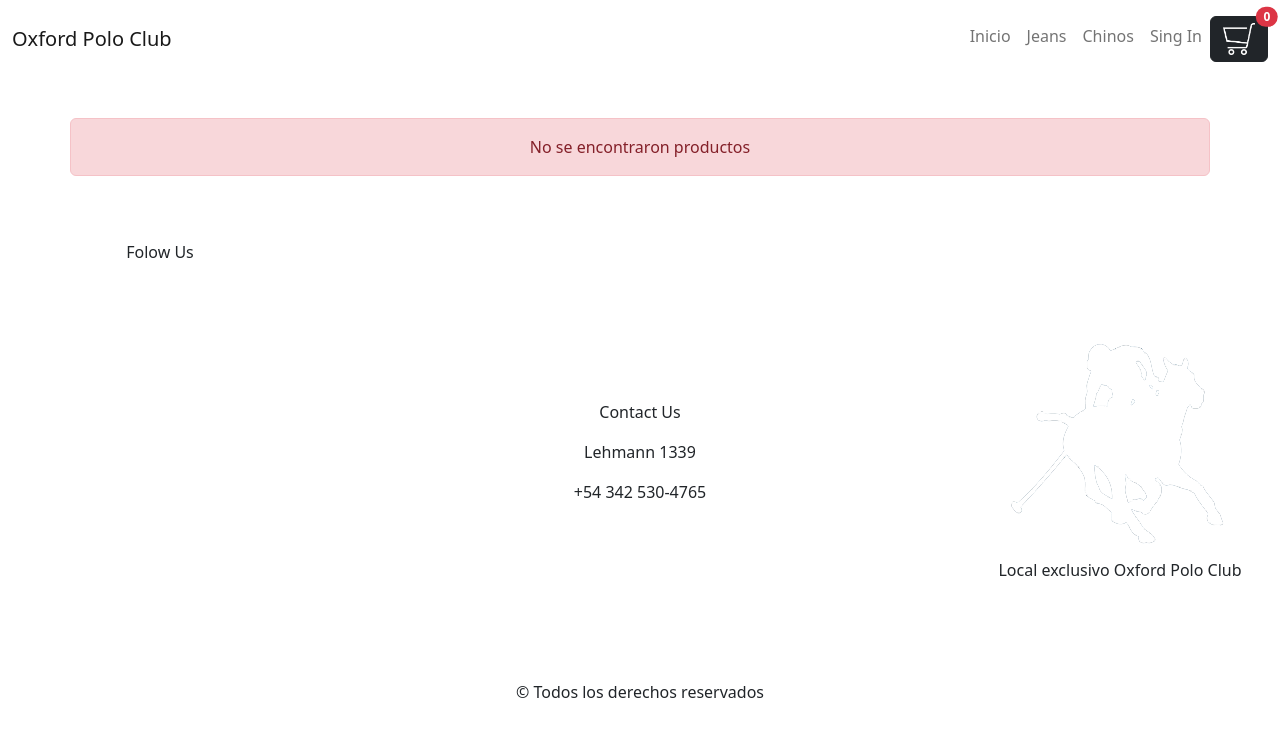
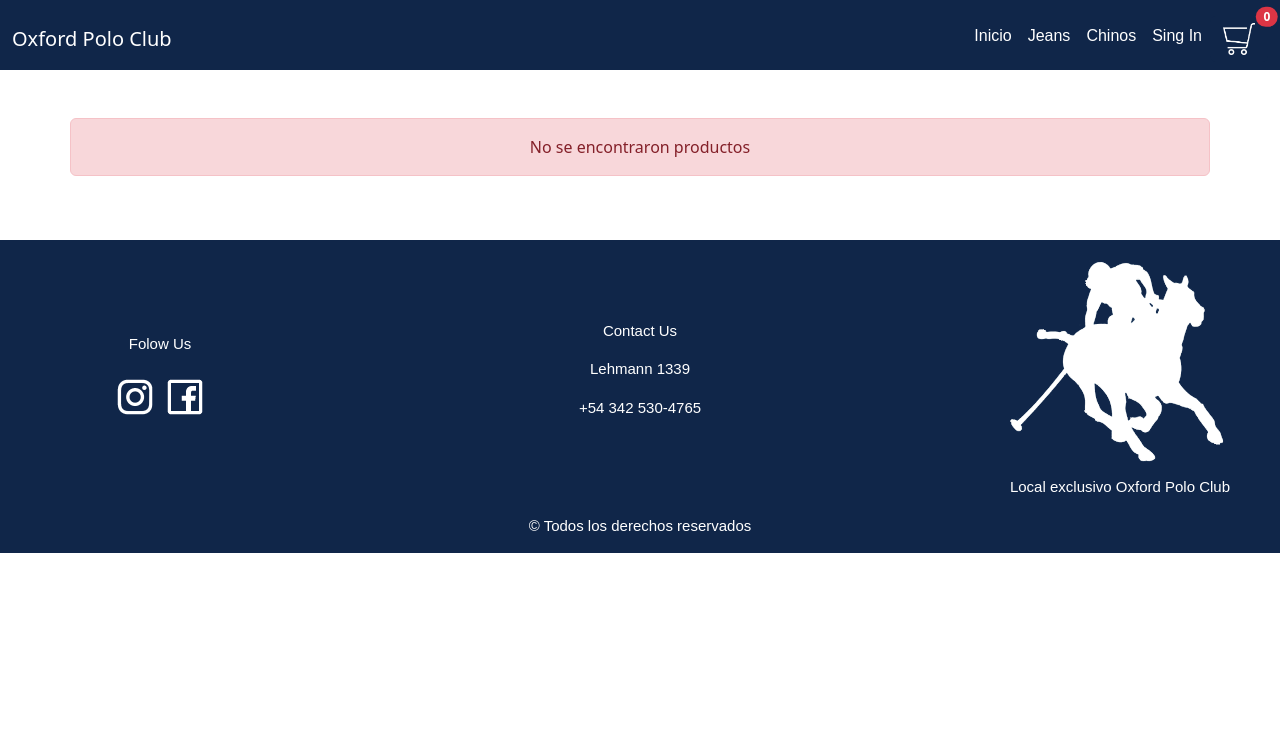
Before and after one commit to FernandezGuillermo/PreEntrega-Fernandez, a React (Create React App) app: page /cart in a window 1280 px wide. Shown: the top 736 px of the page. Built offline with nearby package versions, Linux system fonts and the light colour scheme.

Commit message:
mods navBar

```diff
--- a/src/App.css
+++ b/src/App.css
@@ -1,7 +1,123 @@
-.nav-item{
-  background-color: aqua;
+.navbar{
+  background-color: rgba(16, 38, 73, 1);
+}
+
+a.nav-link{
+  color:white;
+  font-family: 'Manrope', sans-serif;
+}
+
+a.nav-link:hover{
+  color:#9d0703;
+}
+
+a.navbar-brand{
+  color: white;
+}
+
+a.navbar-brand:hover{
+  color: #9d0703;
+}
+
+.navbar-toggler{
+  background-color: white;
+}
+
+.cart-btn{
+  background-color: rgba(16, 38, 73, 1);;
+}
+
+.cart-btn:hover{
+  background-color: #9d0703;
+}
+
+.portada{
+  width: 100%;
+  background-color: #9d0703;
+}
+
+.text-marca{
+  font-family: 'Manrope', sans-serif;
+  color: white;
+  font-size: 3rem;
+}
+
+.text-portada{
+  font-family: 'Caveat', cursive;
+  color: white;
+  font-size: 2rem;
+}
+
+.img-portada-1{
+  max-height: auto;
+  width: 100%;
+}
+
+.img-portada-2{
+  max-height: auto;
+  width: 100%;
+}
+
+.img-portada-3{
+  max-height: auto;
+  width: 100%;
 }
 
 .footer{
   background-color: rgba(16, 38, 73, 1);
 }
+
+.footer-logo{
+  height: 70%;
+}
+
+.footer__text{
+  color: white;
+  font-size: 15px;
+  font-family: 'Manrope', sans-serif;
+}
+
+.footer-text-logo{
+  color: white;
+  font-size: 15px;
+  font-family: 'Manrope', sans-serif;
+}
+
+.footer__direccion{
+  color: white;
+}
+
+.footer__tel{
+  color: white;
+}
+
+.footer__instagram{
+  height: 50px;
+}
+
+.footer__facebook{
+  height: 50px;
+}
+
+.footer__ubicacion{
+  height: 40px;
+}
+
+.footer__cel{
+  height: 40px;
+}
+
+.img-polo-signIn{
+  height: auto;
+  width: 100%;
+}
+
+
+.btn-cart{
+  background-color:  rgba(16, 38, 73, 1);
+  color: white;
+}
+
+.img-item{
+  height: auto;
+}
--- a/src/App.jsx
+++ b/src/App.jsx
@@ -9,6 +9,8 @@
 import {BrowserRouter,Routes,Route} from "react-router-dom";
 import SingInConteiner from "./components/SingInConteiner";
 import CartContextProvider from "./context/CartContext";
+import Portada from "./components/Portada";
+import './App.css';
 
 
 const App = () =>{
@@ -17,7 +19,7 @@
     <BrowserRouter>
       <NavBar/>
         <Routes>
-            <Route path={"/"} element={<ItemListConteiner/>} />
+            <Route path={"/"} element={<Portada/>} />
             <Route path={"/category/:id"} element={<ItemListConteiner/>} />
             <Route path={"/item/:id"} element={<ItemDetailConteiner/>} />
             <Route path={"/signIn"} element={<SingInConteiner/>} />
--- a/src/components/Cart.jsx
+++ b/src/components/Cart.jsx
@@ -43,7 +43,7 @@
                                 <td  colSpan={2} >&nbsp;</td>
                                 <td className="text-end">Total a pagar :</td>
                                 <td>${sumTotal()}</td>
-                                <td><Link to={"/checkOut"} className="btn btn-dark">Finalizar la compra</Link></td>
+                                <td><Link to={"/checkOut"} className="btn btn-cart">Finalizar la compra</Link></td>
                             </tr>
                         </tbody>
                     </table>
--- a/src/components/CartWidget.jsx
+++ b/src/components/CartWidget.jsx
@@ -7,7 +7,7 @@
     const {cartTotal} = useContext(CartContext);
     return(
         <div>
-            <Link to={"/cart"} className="btn btn-dark position-relative">
+            <Link to={"/cart"} className="cart-btn btn position-relative">
                 <img src="images/img-carrito.png" alt="Carrito" width="32" />
                 <span className="position-absolute top-0 start-100 translate-middle badge rounded-pill bg-danger">{cartTotal()}</span>
             </Link>
--- a/src/components/CheckOut.jsx
+++ b/src/components/CheckOut.jsx
@@ -2,7 +2,7 @@
 import { CartContext } from "../context/CartContext";
 import { useContext } from "react";
 import { useState } from "react";
-import { getFirestore,collection,addDoc, writeBatch} from "firebase/firestore";
+import { getFirestore,collection,addDoc} from "firebase/firestore";
 
 
 const CheckOut = () =>{
@@ -28,17 +28,13 @@
                 console.log(data.id);
                 setOrderId(data.id);
 
-        //const batch = writeBatch(db);
-        //const updateOrder = doc(db,"orders",data.id);
-        //batch.update()
-
                 clear();
             });
         });
     }
 
     return(
-        <div className="container">
+        <div className="container checkOut m-6">
             <div className="row my-5">
                 <div className="col-md-6">
                     <form>
--- a/src/components/ItemDetail.jsx
+++ b/src/components/ItemDetail.jsx
@@ -18,9 +18,9 @@
     return (
         <div className="row">
         <div className="col-md-4 offset-md-2">
-            <img src={item.img} alt={item.nombre} className="img-fluid" />
+            <img src={item.img} alt={item.nombre} className="img-fluid img-item my-auto" />
         </div>
-        <div className="col-md-4">
+        <div className="col-md-4 my-auto">
             <h1>{item.nombre}</h1>
             <p>{item.descripcion}</p>
             <p><b>${item.precio}</b></p>
--- a/src/components/ItemDetailConteiner.jsx
+++ b/src/components/ItemDetailConteiner.jsx
@@ -25,7 +25,7 @@
 
     return(
 
-        <div>
+        <div className="m-5">
             <ItemDetail item={item}/>
         </div>
     )
--- a/src/components/ItemListConteiner.jsx
+++ b/src/components/ItemListConteiner.jsx
@@ -1,11 +1,8 @@
 import React, { useState } from "react";
 import { useParams } from "react-router-dom";
-import { products } from '../utils/products';
 import { useEffect } from "react";
 import {ItemList} from '../components/ItemList';
-import { addDoc, getFirestore ,collection, getDocs, query, where} from "firebase/firestore";
-
-
+import { getFirestore ,collection, getDocs, query, where} from "firebase/firestore";
 
 
 const ItemListConteiner = () =>{
--- a/src/components/NavBar.jsx
+++ b/src/components/NavBar.jsx
@@ -3,8 +3,16 @@
 import { Link,NavLink } from "react-router-dom";
 
 const NavBar = () =>{
+
+    const navLinkStyles = ({isActive}) =>{
+        return{
+            fontWeight: isActive ? 'bold' : 'normal',
+            color: isActive ? 'white' : 'white',
+        }
+    }
+
     return(
-        <div>
+        <div className="Nav">
             <nav className="navbar navbar-expand-lg bg-oscuro">
             <div className="container-fluid mt-2">
             <Link className="navbar-brand" to={"/"}>Oxford Polo Club</Link>
@@ -14,16 +22,16 @@
             <div className="collapse navbar-collapse" id="navbarSupportedContent">
                 <ul className="navbar-nav ms-auto">
                 <li className="nav-item">
-                    <NavLink className="nav-link" to={"/"}>Inicio</NavLink>
+                    <NavLink style={navLinkStyles} className="nav-link" to={"/"}>Inicio</NavLink>
                 </li>
                 <li className="nav-item">
-                    <NavLink className="nav-link" to={"/category/jeans"}>Jeans</NavLink>
+                    <NavLink style={navLinkStyles} className="nav-link" to={"/category/jeans"}>Jeans</NavLink>
                 </li>
                 <li className="nav-item">
-                    <NavLink className="nav-link" to={"/category/chino"}>Chinos</NavLink>
+                    <NavLink style={navLinkStyles} className="nav-link" to={"/category/chino"}>Chinos</NavLink>
                 </li>
                 <li className="nav-item">
-                    <NavLink className="nav-link" to={"/signIn"}>Sing In</NavLink>
+                    <NavLink style={navLinkStyles} className="nav-link" to={"/signIn"}>Sing In</NavLink>
                 </li>
                 <li>
                     <CartWidget/>
--- /dev/null
+++ b/src/components/Portada.jsx
@@ -0,0 +1,27 @@
+import React from "react";
+
+const Portada = () =>{
+    return(
+        <div>
+            <section className="portada">
+            <article className="row">
+                <div className="col-xl-3 my-auto">
+                    <h1 className="text-center text-marca" id="text-marca">Oxford Polo Club</h1>
+                    <p className="text-center text-portada" id="text-portada"></p>
+                </div>
+                <div className="col-xl-3 g-0">
+                    <img src="../images/img-portada-1.jpg" alt="Imagen Portada" className="img-portada-1"/>
+                </div>
+                <div className="col-xl-3 g-0">
+                    <img src="../images/img-portada-2.jpg" alt="Imagen Portada" className="img-portada-2"/>
+                </div>
+                <div className="col-xl-3 g-0">
+                    <img src="../images/img-portada-3.jpg" alt="Imagen Portada" className="img-portada-3"/>
+                </div>
+            </article>
+        </section>
+        </div>
+    )
+}
+
+export default Portada;
--- a/src/components/SingInConteiner.jsx
+++ b/src/components/SingInConteiner.jsx
@@ -1,9 +1,31 @@
 import React from "react";
+
 
 const SingInConteiner = () =>{
     return (
-        <div>
-            <h1>Sign In</h1>
+        <div className="background-main container-fluid justify-content-evenly">
+        <section className="my-5 mx-auto">
+        <div className="row background-main container-fluid justify-content-evenly">
+            <article className="col-xl-6 col-md-12 my-auto">
+                <h1>Resgistrate para obtener beneficios</h1>
+                <form className="formulario">
+                    <label for="user" className="form-label mx-2 formulario-user">User</label>
+                    <input type="text" className="form-control" />
+                    <div className="mensajeUser"></div>
+                    <label for="email" className="form-label mx-2 formulario-email">Email</label>
+                    <input type="email" required className="form-control"/>
+                    <div className="mensajeEmail"></div>
+                    <label for="password" className="form-label mx-2 formulario-password">Password</label>
+                    <input type="password" className="form-control"/>
+                    <button type="submit" className="btn-my-2 formulario-btn btn-dark">Sign In</button>
+                    <button type="reset" className="btn-my-2 formulario-btn btn-dark">Clean Form</button>
+                </form>
+            </article>
+            <article className="col-xl-6 col-md-12">
+                <img src="../images/img-polo-signIn.jpg" alt="polo deporte" className="img-polo-signIn"/>
+            </article>
+        </div>
+        </section>
         </div>
     )
 }
```
